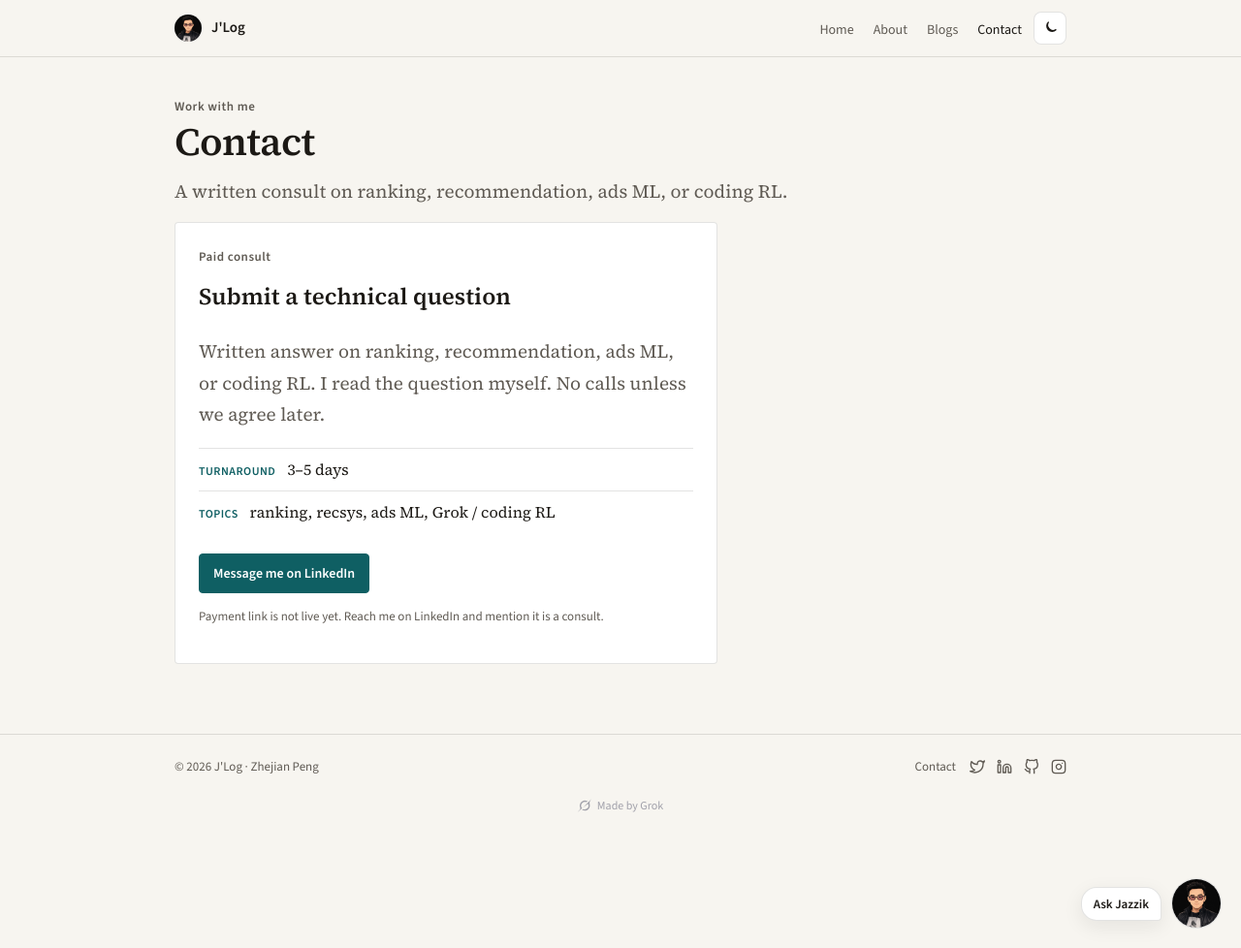
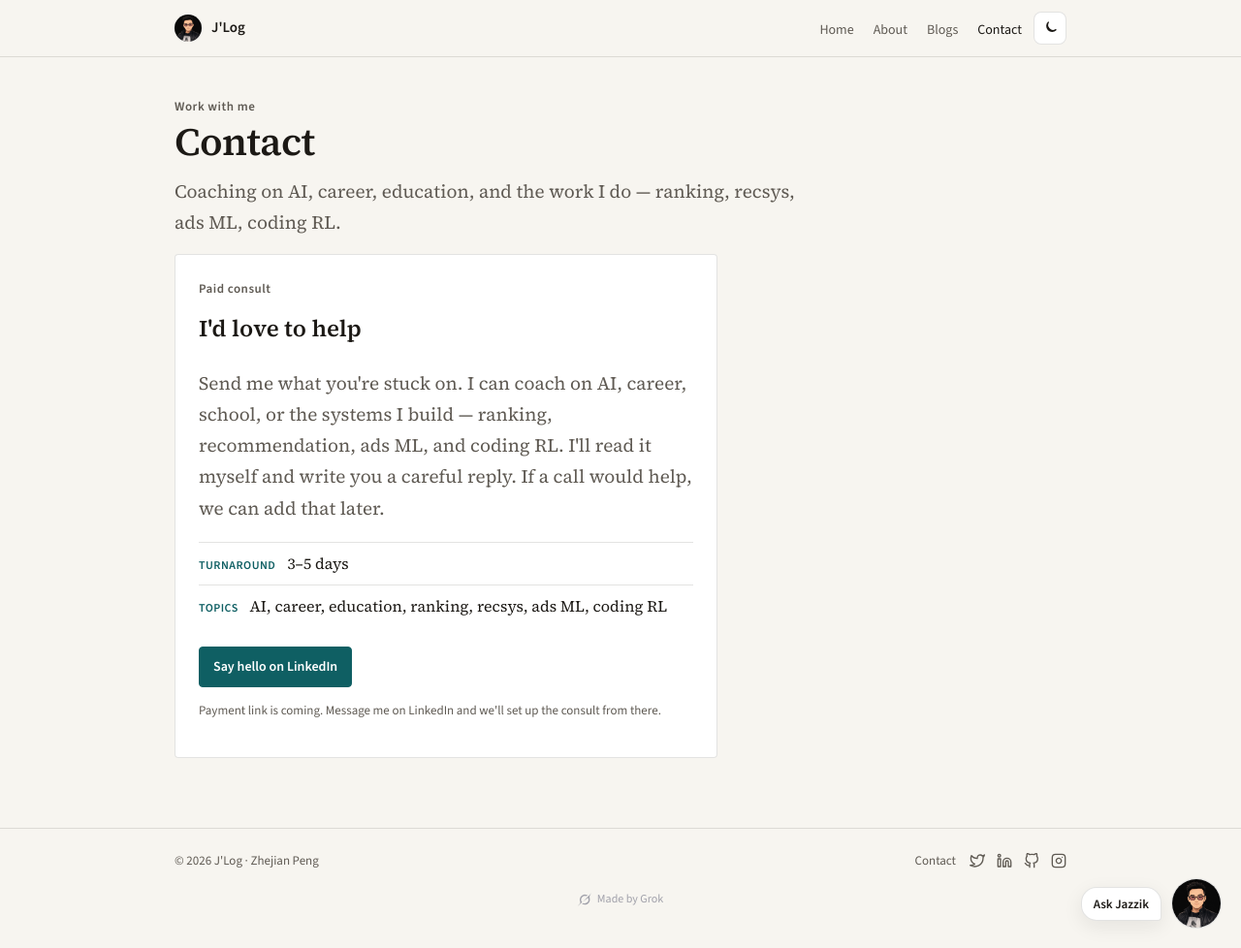
Before and after one commit to jazzikp/jazzikp.github.io, a Jekyll site: the page built from contact.html, in a window 1280 px wide and 978 px high. Shown: the whole window at 97% size. Built offline with Jekyll 4.4.1, drawn with Linux system fonts in a browser that asks for light colours.

Commit message:
Warm up the consult copy and widen the topics
Invite coaching on AI, career, and education, not only ranking systems.

```diff
--- a/_config.yml
+++ b/_config.yml
@@ -54,7 +54,7 @@ consult:
   enabled: true
   price: ""
   turnaround: "3–5 days"
-  topics: "ranking, recsys, ads ML, Grok / coding RL"
+  topics: "AI, career, education, ranking, recsys, ads ML, coding RL"
   checkout_url: ""
   tally_embed: ""
 
--- a/contact.html
+++ b/contact.html
@@ -1,15 +1,15 @@
 ---
 layout: page
 title: Contact
-description: A written consult on ranking, recommendation, ads ML, or coding RL.
+description: Coaching on AI, career, education, and the work I do — ranking, recsys, ads ML, coding RL.
 eyebrow: Work with me
 permalink: /contact/
 ---
 <div class="contact-grid">
     <section class="consult-card">
         <p class="eyebrow">Paid consult</p>
-        <h2>Submit a technical question</h2>
-        <p>Written answer on ranking, recommendation, ads ML, or coding RL. I read the question myself. No calls unless we agree later.</p>
+        <h2>I'd love to help</h2>
+        <p>Send me what you're stuck on. I can coach on AI, career, school, or the systems I build — ranking, recommendation, ads ML, and coding RL. I'll read it myself and write you a careful reply. If a call would help, we can add that later.</p>
         <ul class="consult-meta">
             {% if site.consult.price != "" %}
             <li><strong>Fee</strong> {{ site.consult.price }}</li>
@@ -21,11 +21,11 @@ permalink: /contact/
         {% if site.consult.tally_embed != "" %}
         <iframe class="tally-frame" src="{{ site.consult.tally_embed }}" title="Paid consult form" loading="lazy"></iframe>
         {% elsif site.consult.checkout_url != "" %}
-        <a class="btn primary" href="{{ site.consult.checkout_url }}" target="_blank" rel="noopener">Pay and submit a question</a>
+        <a class="btn primary" href="{{ site.consult.checkout_url }}" target="_blank" rel="noopener">Book a consult</a>
         <p class="fine">Checkout is handled by Stripe or Lemon Squeezy. I never see your card.</p>
         {% else %}
-        <a class="btn primary" href="https://www.linkedin.com/in/{{ site.linkedin_username }}/" target="_blank" rel="noopener">Message me on LinkedIn</a>
-        <p class="fine">Payment link is not live yet. Reach me on LinkedIn and mention it is a consult.</p>
+        <a class="btn primary" href="https://www.linkedin.com/in/{{ site.linkedin_username }}/" target="_blank" rel="noopener">Say hello on LinkedIn</a>
+        <p class="fine">Payment link is coming. Message me on LinkedIn and we'll set up the consult from there.</p>
         {% endif %}
     </section>
 </div>
```
